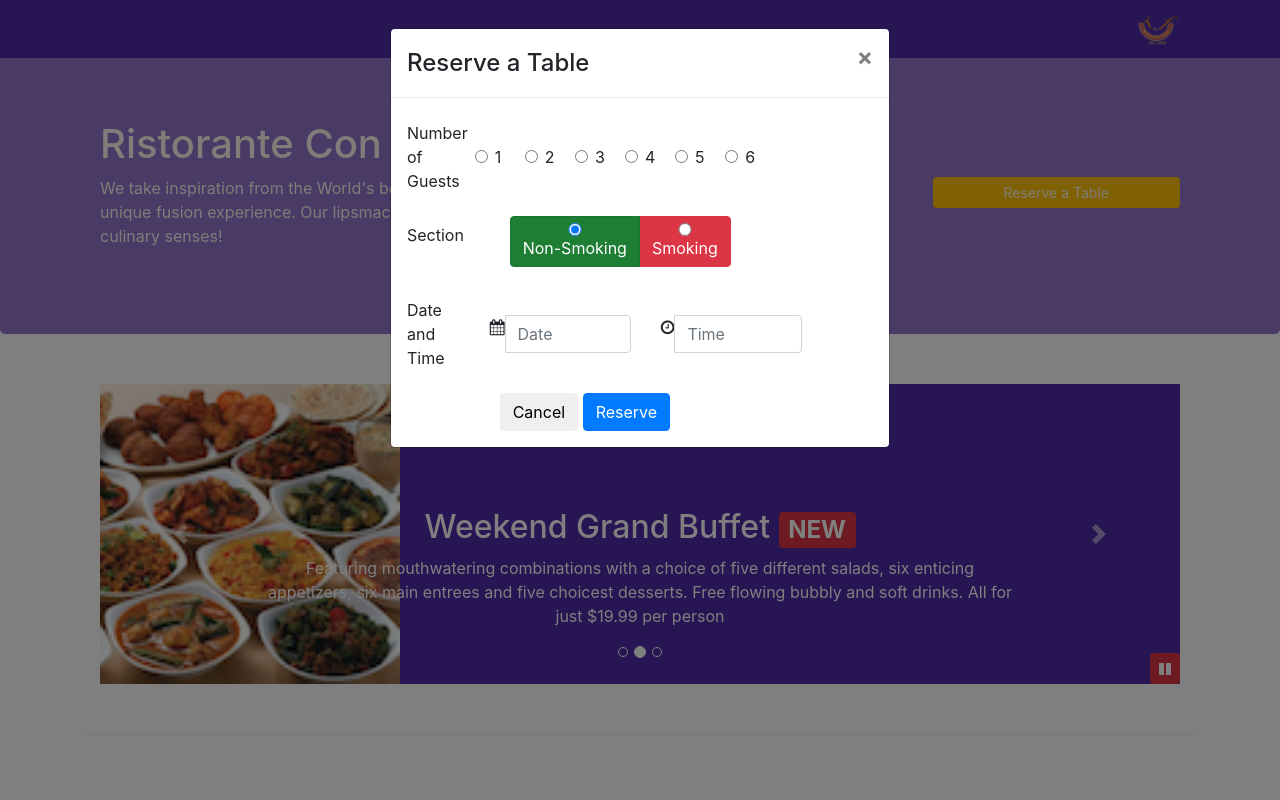
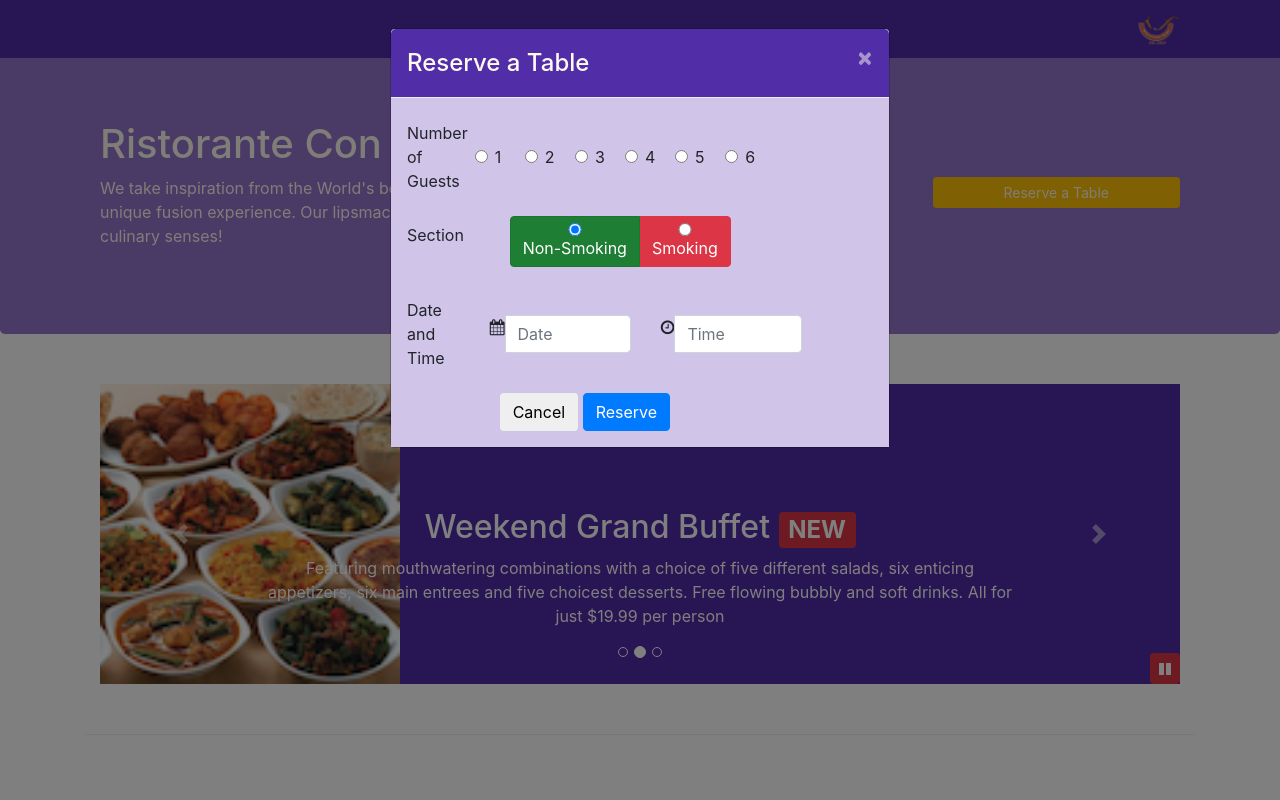
Before and after one commit to impriyansh8/bootstrap4, a website: page index.html in a window 1280 px wide. Both pictures are taken after a click on the button "Reserve a Table". Shown: the top 800 px of the page. Drawn offline with nearby package versions, Linux system fonts and the light colour scheme.

Commit message:
Assignment 4

```diff
--- a/css/styles.scss
+++ b/css/styles.scss
@@ -79,3 +79,18 @@ body{
         margin: 0px 3px;
     }
 }
+.modal{
+    .modal-header{
+        background: $background-dark;
+        color: floralwhite;
+        button{
+            color: floralwhite;
+        }
+    }
+    .modal-body{
+        background: $background-fade;
+    }
+    .modal-footer{
+        background: $background-light;
+    }
+}
--- a/index.html
+++ b/index.html
@@ -29,7 +29,7 @@
                     <li class="nav-item"><a class="nav-link" href="contactus.html"><span class="fa fa-address-card fa-lg"></span> Contact</a></li>
                 </ul>
                 <div class="navbar-text">
-                    <a data-toggle="modal" data-target="#loginModal" role="button">
+                    <a id="loginBtn" role="button">
                         <span class="fa fa-sign-in"></span> Login
                     </a>
                 </div>
@@ -72,7 +72,7 @@
             <div class="modal-content">
                 <div class="modal-header">
                     <h4 class="modal-title">Reserve a Table</h4>
-                    <span class="close" data-dismiss="modal" role="button">&times;</span>
+                    <button class="close" data-dismiss="modal" role="button">&times;</button>
                 </div>
                 <div class="modal-body">
                     <form>
@@ -161,7 +161,7 @@
                     <img class="img-fluid" src="img/logo.png" />
                 </div>
                 <div class="col col-sm-3 align-self-center">
-                    <a role="button" class="btn btn-warning btn-sm btn-block" data-toggle="modal" data-target="#tableModal">
+                    <a role="button" class="btn btn-warning btn-sm btn-block" id="tableBtn">
                         Reserve a Table
                     </a>
                 </div>
--- a/js/scripts.js
+++ b/js/scripts.js
@@ -15,4 +15,10 @@ $('document').ready(function(){
             $('#carousel-button').children('span').addClass('fa-pause');
         }
     });
+    $('#loginBtn').click(function(){
+        $('#loginModal').modal('show');
+    });
+    $('#tableBtn').click(function(){
+        $('#tableModal').modal('show');
+    });
 });
```
Also changed, not shown: css/styles.css.
